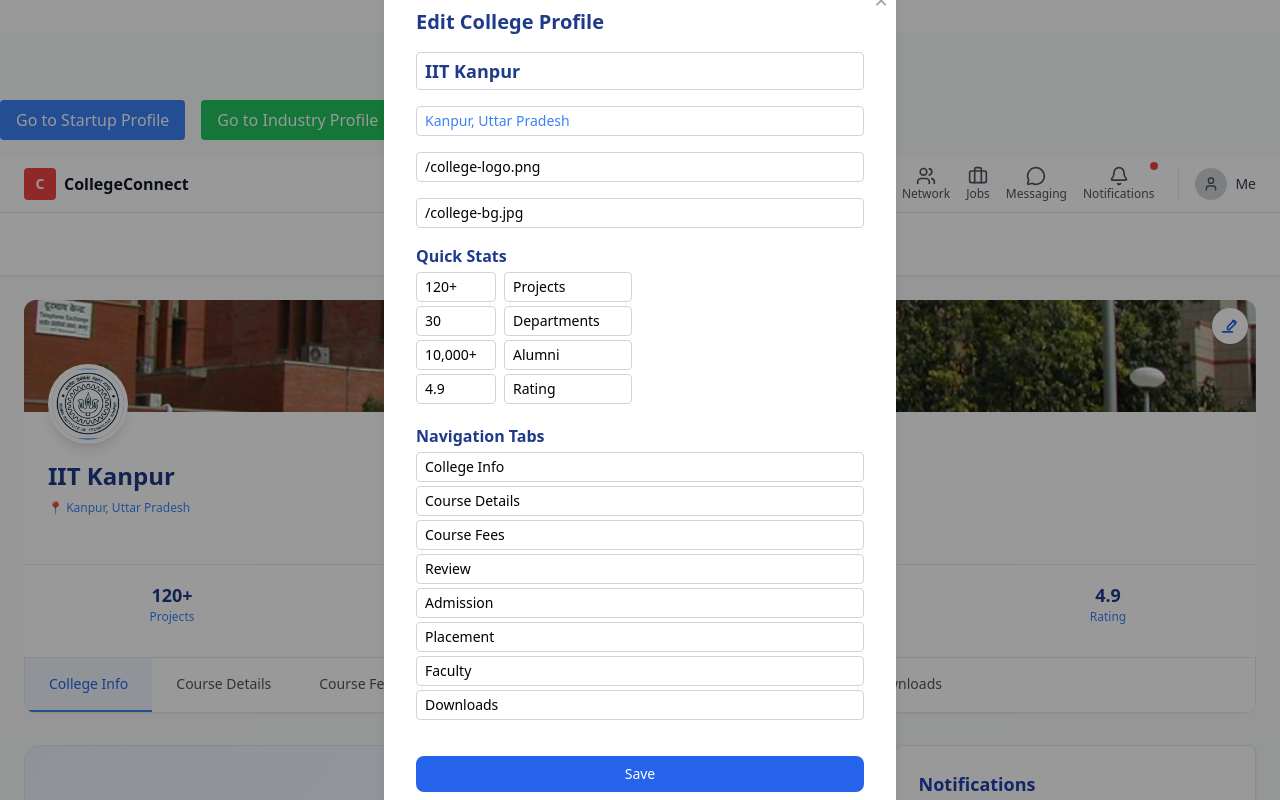
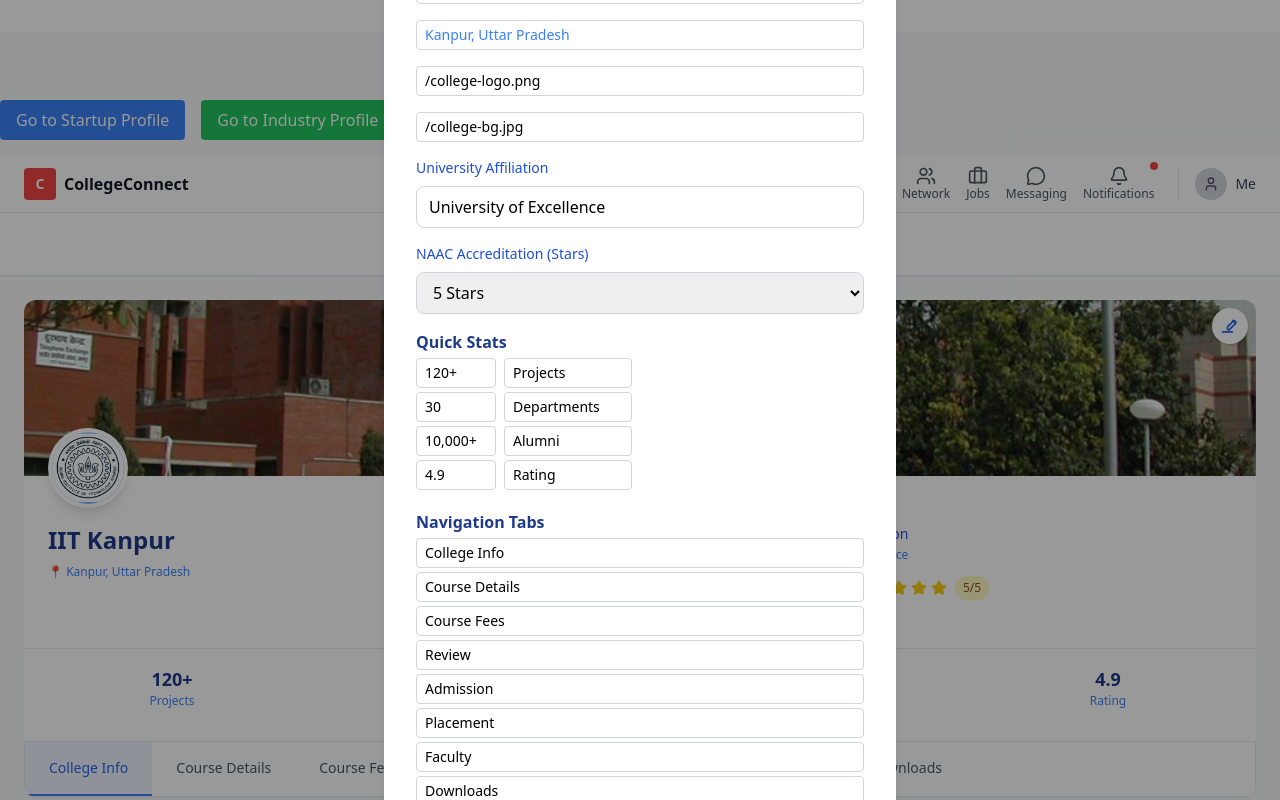
Before and after one commit to Virajkoli/Student_Alumni_Industry_Interconnection, a React (Vite) app in the folder ElectrosoftAlumni/: page /college-profile in a window 1280 px wide. Both pictures are taken after a click on the button "Edit College Header". Shown: the top 800 px of the page. Built offline with nearby package versions, Linux system fonts and the light colour scheme.

Commit message:
Minor updates

```diff
--- a/ElectrosoftAlumni/src/components/college/CollegeProfileHeader.jsx
+++ b/ElectrosoftAlumni/src/components/college/CollegeProfileHeader.jsx
@@ -1,4 +1,5 @@
 import React, { useState } from "react";
+import { Star } from "lucide-react";
 
 const NAV_OPTIONS_DEFAULT = [
   { id: "college-info", name: "College Info" },
@@ -32,6 +33,8 @@
     location,
     logo,
     background,
+    universityAffiliation: "University of Excellence",
+    naacRating: 5,
     quickStats: QUICK_STATS_DEFAULT,
     navOptions: NAV_OPTIONS_DEFAULT,
   });
@@ -77,7 +80,7 @@
           />
         ) : (
           <div
-            className="h-28 w-full bg-cover bg-center"
+            className="h-44 w-full bg-cover bg-center"
             style={{ backgroundImage: `url('${headerData.background}')` }}
           ></div>
         )}
@@ -131,7 +134,7 @@
       </div>
       {/* Profile Info - Horizontal Layout */}
       <div className="pt-12 px-6 pb-6">
-        <div className="flex flex-col sm:flex-row sm:items-center sm:justify-between gap-4">
+        <div className="flex flex-col sm:flex-row sm:items-start sm:justify-between gap-4">
           <div className="flex-1 flex flex-col items-start gap-1">
             {editHeader ? (
               <>
@@ -159,6 +162,47 @@
               </>
             )}
           </div>
+
+          {/* University Affiliation and NAAC Rating - Middle Section */}
+          <div className="flex-1 max-w-md mx-4">
+            {/* University Affiliation */}
+            {headerData.universityAffiliation && (
+              <div className="flex items-center text-sm text-blue-600 mb-3">
+                <div className="w-4 h-4 mr-2 bg-blue-100 rounded-full flex items-center justify-center flex-shrink-0">
+                  <div className="w-2 h-2 bg-blue-600 rounded-full"></div>
+                </div>
+                <div>
+                  <span className="font-medium text-blue-700 block">University Affiliation</span>
+                  <span className="text-xs text-blue-500">{headerData.universityAffiliation}</span>
+                </div>
+              </div>
+            )}
+
+            {/* NAAC Accreditation */}
+            {headerData.naacRating && (
+              <div className="flex items-center text-sm text-blue-600">
+                <div className="flex items-center">
+                  <span className="font-medium text-blue-700 mr-3">NAAC Rating:</span>
+                  <div className="flex items-center space-x-1">
+                    {[1, 2, 3, 4, 5].map((star) => (
+                      <Star
+                        key={star}
+                        className={`w-4 h-4 ${
+                          star <= headerData.naacRating
+                            ? "text-yellow-400 fill-current"
+                            : "text-gray-300"
+                        }`}
+                      />
+                    ))}
+                  </div>
+                </div>
+                <span className="ml-2 text-xs font-medium bg-yellow-100 text-yellow-800 px-2 py-1 rounded-full">
+                  {headerData.naacRating}/5
+                </span>
+              </div>
+            )}
+          </div>
+
           <div className="flex gap-3">
             {editHeader && (
               <button
@@ -269,6 +313,42 @@
                 onChange={(e) => handleHeaderChange("background", e.target.value)}
                 placeholder="Background Image URL"
               />
+
+              {/* University Affiliation and NAAC Rating */}
+              <div className="grid grid-cols-1 gap-4">
+                <div>
+                  <label className="block text-sm font-medium text-blue-700 mb-2">
+                    University Affiliation
+                  </label>
+                  <input
+                    type="text"
+                    value={headerData.universityAffiliation || ""}
+                    onChange={(e) =>
+                      handleHeaderChange("universityAffiliation", e.target.value)
+                    }
+                    className="w-full px-3 py-2 border border-gray-300 rounded-lg focus:ring-2 focus:ring-blue-500 focus:border-blue-500 outline-none"
+                    placeholder="e.g., University of Excellence"
+                  />
+                </div>
+                <div>
+                  <label className="block text-sm font-medium text-blue-700 mb-2">
+                    NAAC Accreditation (Stars)
+                  </label>
+                  <select
+                    value={headerData.naacRating || ""}
+                    onChange={(e) => handleHeaderChange("naacRating", parseInt(e.target.value) || "")}
+                    className="w-full px-3 py-2 border border-gray-300 rounded-lg focus:ring-2 focus:ring-blue-500 focus:border-blue-500 outline-none"
+                  >
+                    <option value="">Select NAAC Rating</option>
+                    <option value="1">1 Star</option>
+                    <option value="2">2 Stars</option>
+                    <option value="3">3 Stars</option>
+                    <option value="4">4 Stars</option>
+                    <option value="5">5 Stars</option>
+                  </select>
+                </div>
+              </div>
+
               {/* Quick Stats Editing */}
               <div>
                 <div className="font-semibold text-blue-900 mb-1">Quick Stats</div>
--- a/ElectrosoftAlumni/src/components/industry/IndustryProfileHeader.jsx
+++ b/ElectrosoftAlumni/src/components/industry/IndustryProfileHeader.jsx
@@ -111,7 +111,7 @@
         {/* Profile Header - Horizontal */}
         <div className="relative">
           {/* Increased height from h-24 to h-32 */}
-          <div className="h-32 bg-gradient-to-r from-blue-600 via-blue-700 to-indigo-800"></div>
+          <div className="h-44 bg-gradient-to-r from-blue-600 via-blue-700 to-indigo-800"></div>
           {/* Edit Button */}
           <button
             onClick={handleEditClick}
```
Also changed, not shown: ElectrosoftAlumni/src/components/college/sections/Downloads.jsx (added), ElectrosoftAlumni/src/pages/college/CollegeProfilePage_New.jsx (added).
